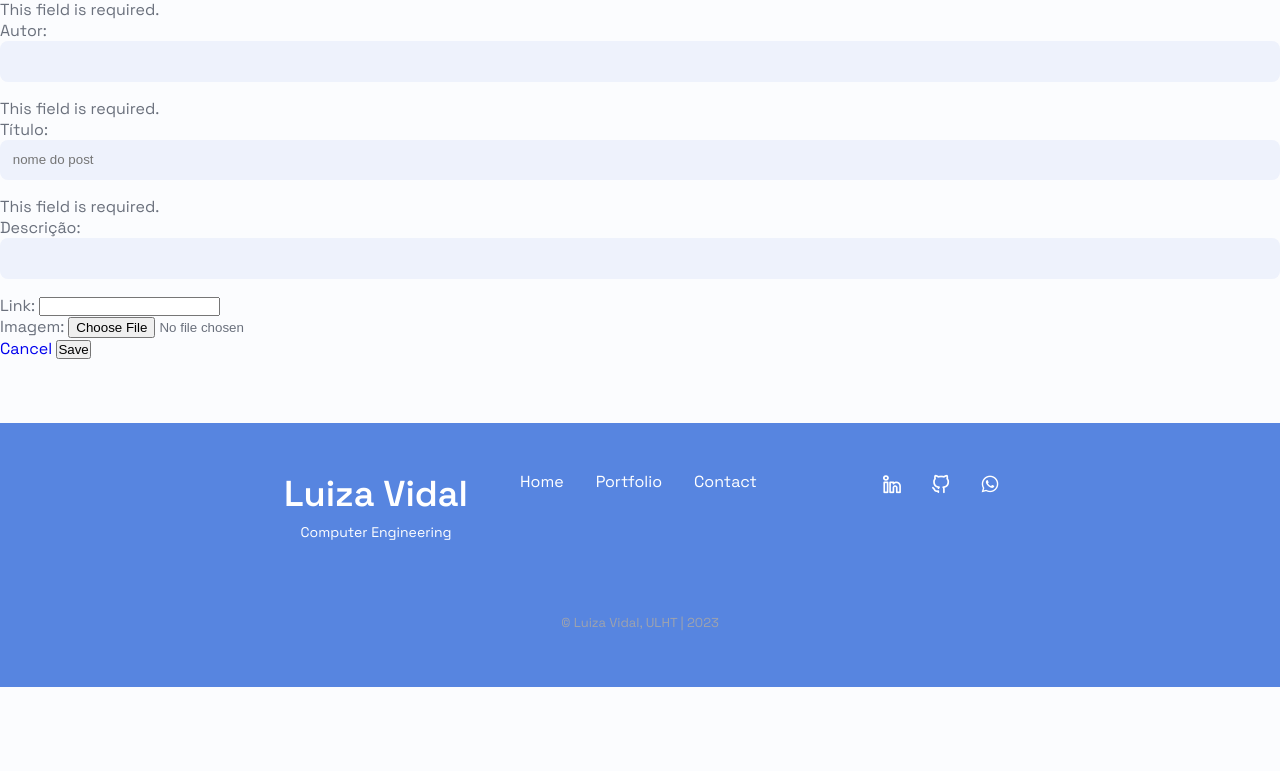
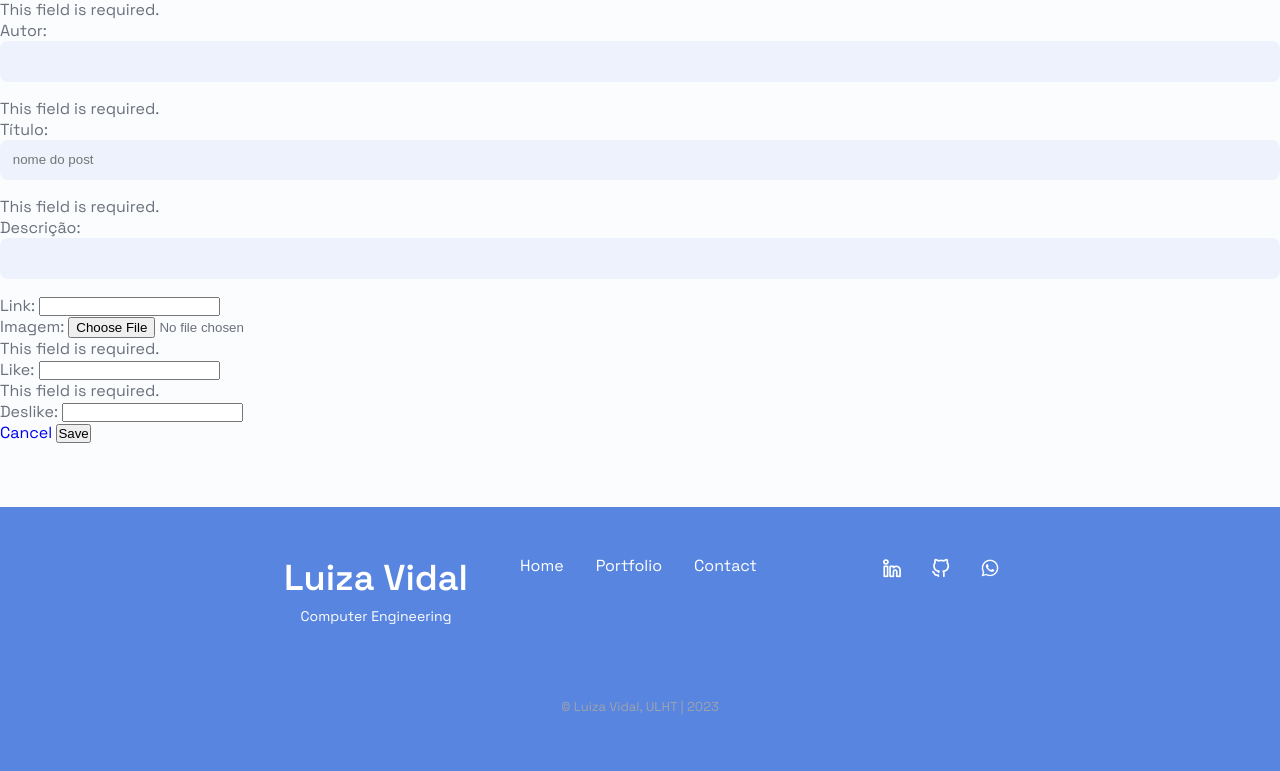
Before and after one commit to lcopolillo/a22106688_portfolioDjango, a Django app: page /blog/new in a window 1280 px wide. Shown: the part 120-891 px from the top of the page. Before the commit the page ends 807 px from the top, so only its background shows below. Run offline with Django 4.2, Linux system fonts and the light colour scheme; some libraries are stand-ins or nearby versions.

Commit message:
add like & deslike, edit css, change image

```diff
--- a/portfolio/models.py
+++ b/portfolio/models.py
@@ -8,5 +8,8 @@ class Post(models.Model):
     link = models.URLField(max_length=100, blank=True, null=True)
     imagem = models.ImageField(upload_to='blog/', blank=True, null=True)
 
+    like = models.IntegerField(default=0)
+    deslike = models.IntegerField(default=0)
+
     def __str__(self):
         return self.titulo[:20]
--- a/portfolio/static/portfolio/css/styles.css
+++ b/portfolio/static/portfolio/css/styles.css
@@ -1224,6 +1224,10 @@ p.parallax_info {
   justify-content: center;
 }
 
+.like, .deslike{
+  text-decoration: none;
+}
+
 /*media queries*/
 @media screen and (min-width: 568px) {
   .home_content {
--- a/portfolio/templates/portfolio/blog/home.html
+++ b/portfolio/templates/portfolio/blog/home.html
@@ -11,22 +11,34 @@
 <section class="blog_page section" id="blog_p">
 
     <h2 class="section_title">Blog</h2>
-    <span class="section_subtitle">Here you can create, edit, and delete posts!</span>
+    <span class="section_subtitle">Here you can create, edit, and delete posts!
+        <br><div class="new_post_button">
+            <a href="{% url 'portfolio:blog_new' %}" style="margin: 20px;" class="button button_flex">+ New Post</a>
+        </div>
+    </span>
 
     <div class="blog_page_container container grid">
-        <div class="new_post_button">
-            <a href="{% url 'portfolio:blog_new' %}" class="button button_flex">+ New Post</a>
-        </div>
-        <div class="blog_post_container container grid" style="background-color:gainsboro; border-radius: 5px; padding: 20px;">
+
+        <div class="blog_post_container container grid" style="border-radius: 5px; padding: 50px;">
+
             <h2>{{ post.titulo }}</h2>
-            <img src="{% static 'portfolio/img/tay2.jpg' %}" height="200px" width="auto" style="border-radius: 5px;">
-            <span class="info">
+            <img src="{% static 'portfolio/img/imagemJS1.jpg' %}" height="200px" width="auto" style="border-radius: 5px;">
+            <span style="color: grey;" class="info">
                 (by {{post.autor}} at {{ post.data.day }}/{{ post.data.month }}/{{ post.data.year }})
             </span>
             {{ post.descricao }}
             <a href="{% url 'portfolio:blog_edit' post.id %}" class="button_flex">
                 Edit
             </a>
+            <a href="{% url 'portfolio:blog_delete' post.id %}" class="button_flex">Delete</a>
+
+            <div class="like_contanier">
+                <a href="{% url 'portfolio:blog_like' post.id %}" class="like">👍🏻</a>
+                <span style="color: blue;">{{post.like}}</span>
+
+                <a href="{% url 'portfolio:blog_deslike' post.id %}" class="deslike">👎🏻</a>
+                <span style="color: blue;">{{post.deslike}}</span>
+            </div>
         </div>
     </div>
     {% endfor %}
--- a/portfolio/templates/portfolio/more.html
+++ b/portfolio/templates/portfolio/more.html
@@ -566,7 +566,7 @@
         </div><br><br><br><br>
         <span class="playground_title section_subtitle">Inspiring sentence</span>
         <div class="insp_container container grid">
-            <img style="border-radius: 1.25rem;" src="assets/img/tay2.JPG" alt="">
+            <img style="border-radius: 1.25rem;" src="{% static 'portfolio/img/tay2.jpg' %}" alt="">
             <div class="insp_phrase_container">
                 <label for="phrase_input">Type a sentence inspired by the image:</label>
                 <input class="phrase_label" type="text" id="phrase_input" placeholder="Your phrase here">
--- a/portfolio/urls.py
+++ b/portfolio/urls.py
@@ -13,4 +13,6 @@ urlpatterns = [
     path('blog/new', views.blog_new_post_view, name='blog_new'),
     path('blog/edit/<int:post_id>', views.blog_edit_post_view, name='blog_edit'),
     path('blog/delete/<int:post_id>', views.blog_delete_post_view, name='blog_delete'),
+    path('blog/like/<int:id_post>', views.blog_like_post, name="blog_like"),
+    path('blog/deslike/<int:idP>', views.blog_deslike_post, name="blog_deslike"),
 ]
--- a/portfolio/views.py
+++ b/portfolio/views.py
@@ -48,3 +48,19 @@ def blog_edit_post_view(request, post_id):
 def blog_delete_post_view(request, post_id):
     Post.objects.get(id=post_id).delete()
     return HttpResponseRedirect(reverse('portfolio:blog_home'))
+
+#like post
+def blog_like_post(request, id_post):
+    likesNoPost = Post.objects.get(id=id_post).like
+    likesNoPost += 1
+    Post.objects.filter(id=id_post).update(like=likesNoPost)
+
+    return HttpResponseRedirect(reverse('portfolio:blog_home'))
+
+#deslike post
+def blog_deslike_post(request, idP):
+    deslikesNoPost = Post.objects.get(id=idP).deslike
+    deslikesNoPost += 1
+    Post.objects.filter(id=idP).update(deslike=deslikesNoPost)
+
+    return HttpResponseRedirect(reverse('portfolio:blog_home'))
```
Also changed, not shown: media/blog/imagemJS1.jpg (added), portfolio/migrations/0002_post_deslike_post_like.py (added).
